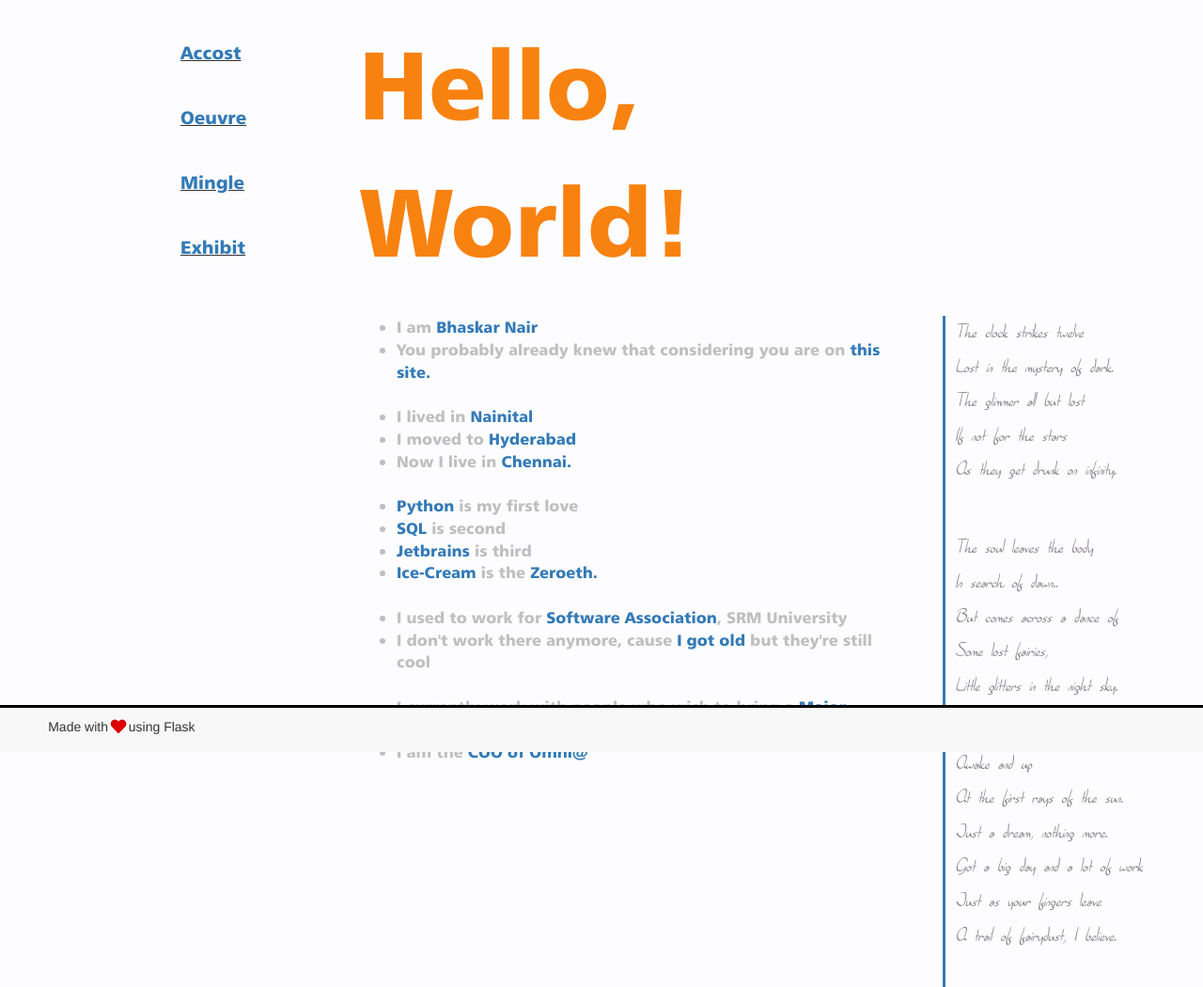
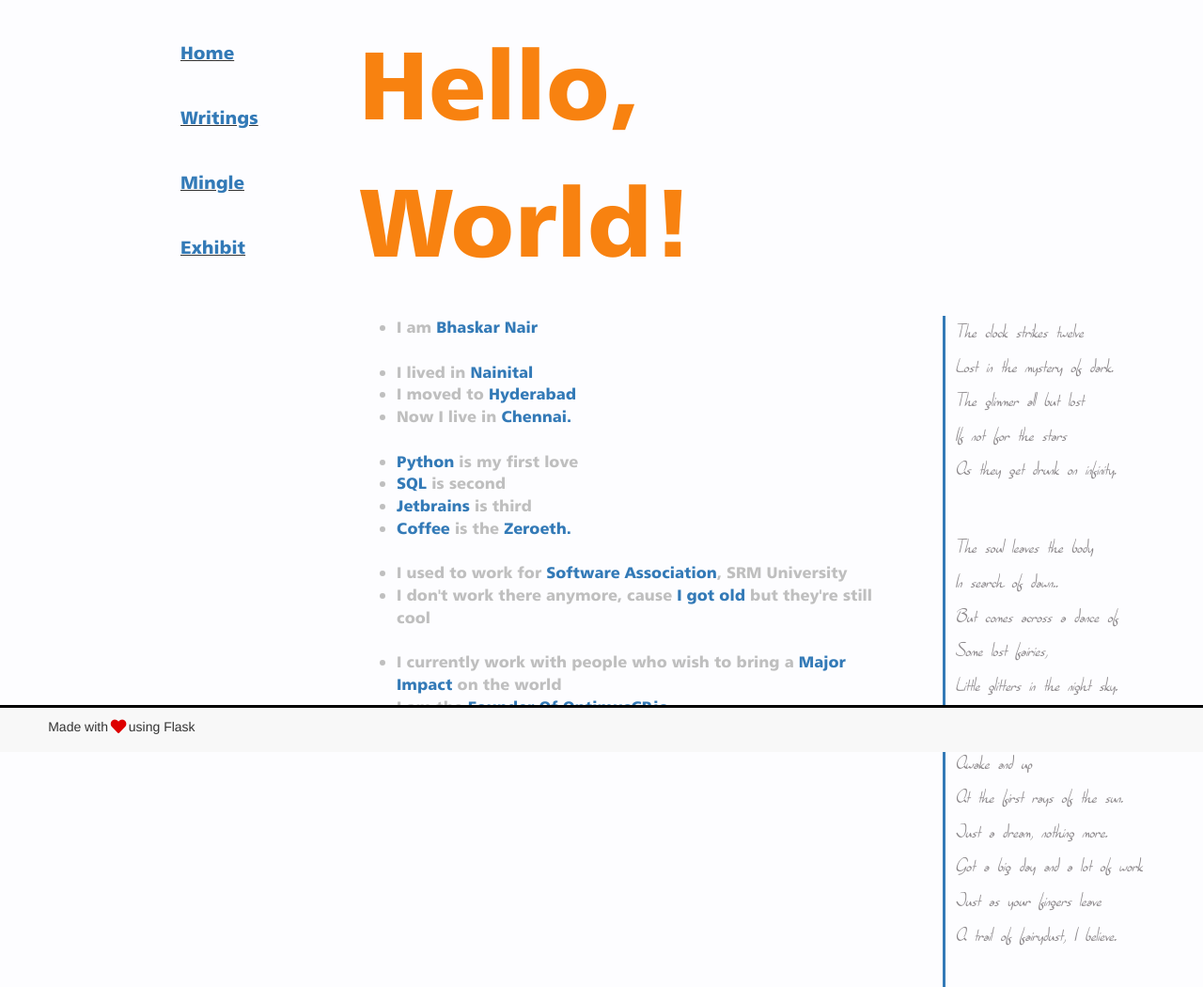
Before and after one commit to bhaskar-nair2/bhaskar-nair2.github.io, a Flask app: page / in a window 1280 px wide. Shown: the top 1050 px of the page at 94% size. Run offline with Flask 2, Linux system fonts and the light colour scheme; some libraries are stand-ins or nearby versions.

Commit message:
jn3rfjnw

```diff
--- a/application.py
+++ b/application.py
@@ -20,8 +20,8 @@ def index():
     return render_template('index.html')
 
 
-@application.route("/oeuvre")
-def oeuvre():
+@application.route("/writings")
+def writings():
     return render_template('writings.html', posts=sc.getPosts())
 
 
--- a/templates/index.html
+++ b/templates/index.html
@@ -6,7 +6,6 @@
     <div class="dets">
         <ul class="detPoints">
             <li>I am <a class="imp" href="https://www.instagram.com/bas_kar_na_yar/">Bhaskar Nair</a></li>
-            <li>You probably already knew that considering you are on <a class="imp" href="#">this site.</a></li>
             &nbsp;
             <li>I lived in <a class="imp" href="#">Nainital</a></li>
             <li>I moved to <a class="imp" href="#">Hyderabad</a></li>
@@ -15,13 +14,15 @@
             <li><a class="imp" href="#">Python</a> is my first love</li>
             <li><a class="imp" href="#">SQL</a> is second</li>
             <li><a class="imp" href="#">Jetbrains</a> is third</li>
-            <li><a class="imp" href="https://www.baskinrobbinsindia.com/">Ice-Cream</a> is the <a class="imp">Zeroeth.</a></li>
+            <li><a class="imp" href="https://www.baskinrobbinsindia.com/">Coffee</a> is the <a class="imp">Zeroeth.</a></li>
             &nbsp;
             <li>I used to work for <a class="imp">Software Association</a>, SRM University</li>
             <li>I don't work there anymore, cause <a class="imp">I got old</a> but they're still cool</li>
             &nbsp;
             <li>I currently work with people who wish to bring a <a class="imp">Major Impact</a> on the world</li>
-            <li>I am the <a class="imp">COO of Omni@</a></li>
+            <li>I am the <a class="imp">Founder Of OptimusCP.io</a></li>
+
+             <li>BTW, this is just a <a class="imp">Dummy Site</a> the main site is in progress</li>
         </ul>
     </div>
 
--- a/templates/layout.html
+++ b/templates/layout.html
@@ -15,8 +15,8 @@
 <div class="container">
 <div class="grid">
 <div class="nav-wrap">
-    <div class="navs" ><a href="{{ url_for('index') }}">Accost</a></div>
-    <div class="navs" ><a href="{{ url_for('oeuvre') }}">Oeuvre</a></div>
+    <div class="navs" ><a href="{{ url_for('index') }}">Home</a></div>
+    <div class="navs" ><a href="{{ url_for('writings') }}">Writings</a></div>
     <div class="navs" ><a href="{{ url_for('mingle')}}">Mingle</a></div>
     <div class="navs" ><a href="{{ url_for('exhibit')}}">Exhibit</a></div>
 </div>
--- a/templates/writings.html
+++ b/templates/writings.html
@@ -1,6 +1,6 @@
 {% extends 'layout.html' %}
 {% block content %}
-    <div class="heads name">Oeuvre</div>
+    <div class="heads name">Writings</div>
     <div class="cont">
         <p class="conte">The <a class="imp">things</a> I do hear, the things I do <a class="imp">say</a>.<br> The things
             I
```
Also changed, not shown: 1 other file.
